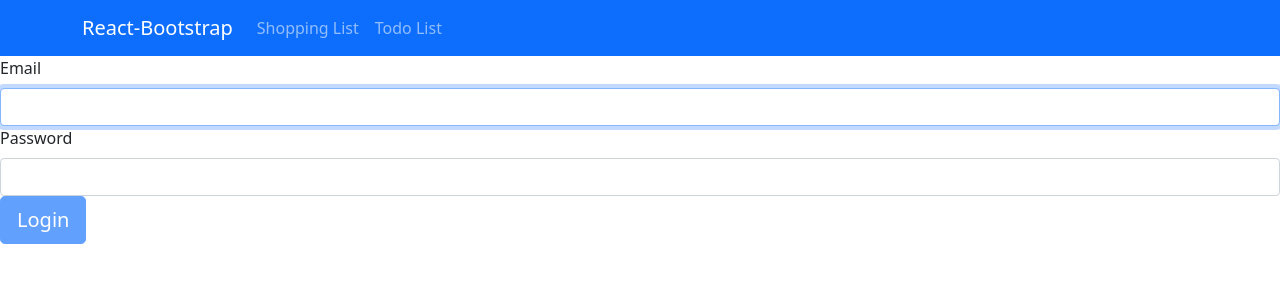
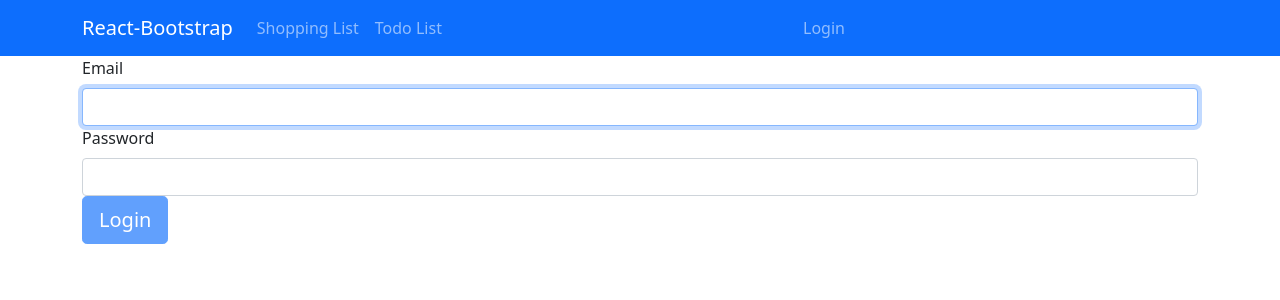
Before and after one commit to fescobar-2/todo-app, a React (Create React App) app: page /login in a window 1280 px wide. Shown: the top 300 px of the page. Built offline with nearby package versions, Linux system fonts and the light colour scheme.

Commit message:
Added Login Button to Navbar

```diff
--- a/src/Components/Login.js
+++ b/src/Components/Login.js
@@ -1,5 +1,6 @@
 import React, { useState } from "react";
 import Form from "react-bootstrap/Form";
+import Container from "react-bootstrap/Container";
 import Button from "react-bootstrap/Button";
 
 
@@ -17,6 +18,8 @@ export default function Login() {
 
   return(
     <div className="Login">
+      <Container>
+
       <Form onSubmit={handleSubmit}>
         <Form.Group size="lg" controlId="email">
           <Form.Label>Email</Form.Label>
@@ -39,6 +42,7 @@ export default function Login() {
           Login
         </Button>
       </Form>
+      </Container>
     </div>
   );
 }
--- a/src/Components/Navigation.js
+++ b/src/Components/Navigation.js
@@ -14,6 +14,9 @@ export default function Navigation() {
 					<Nav.Link href="/">Shopping List</Nav.Link>
 					<Nav.Link href="/shopping">Todo List</Nav.Link>
 				</Nav>
+				<Nav className="me-auto">
+					<Nav.Link href="/login">Login</Nav.Link>
+				</Nav>
 			</Navbar.Collapse>
 			</Container>
 		</Navbar>
```
